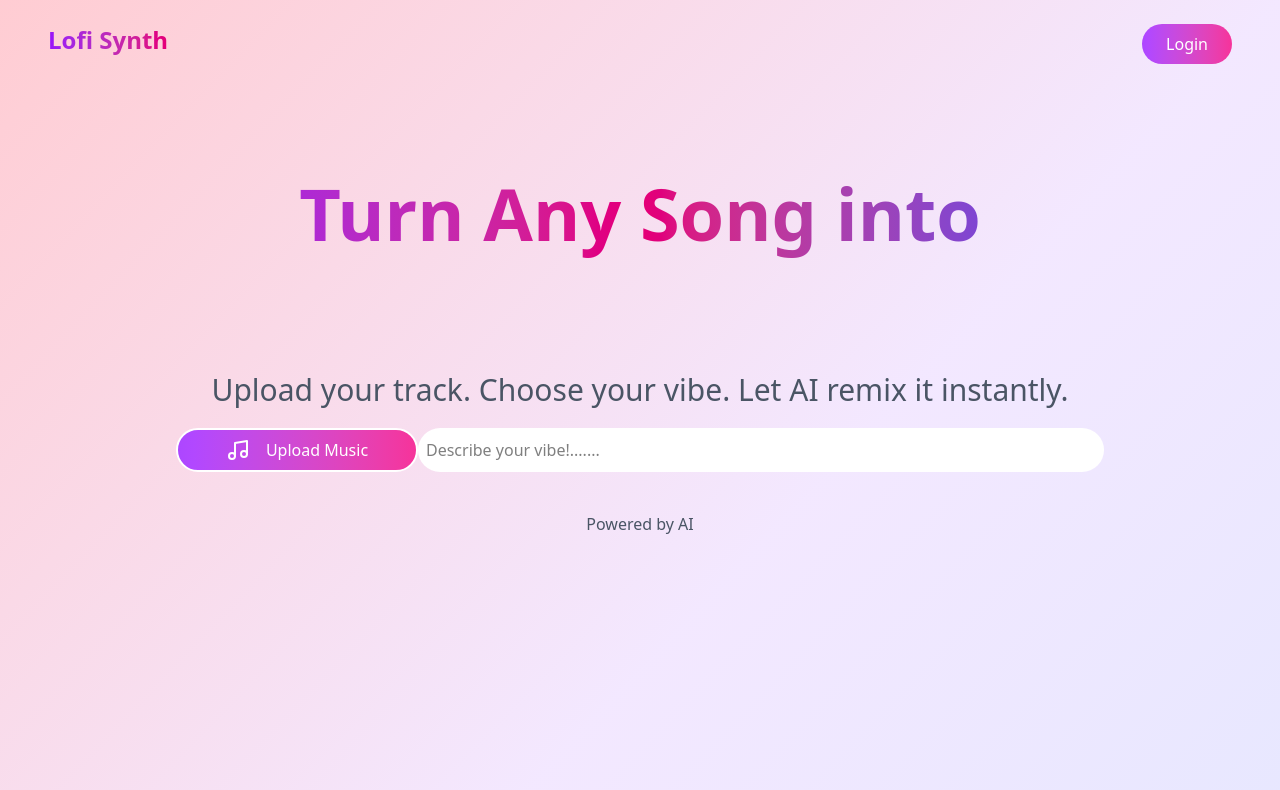
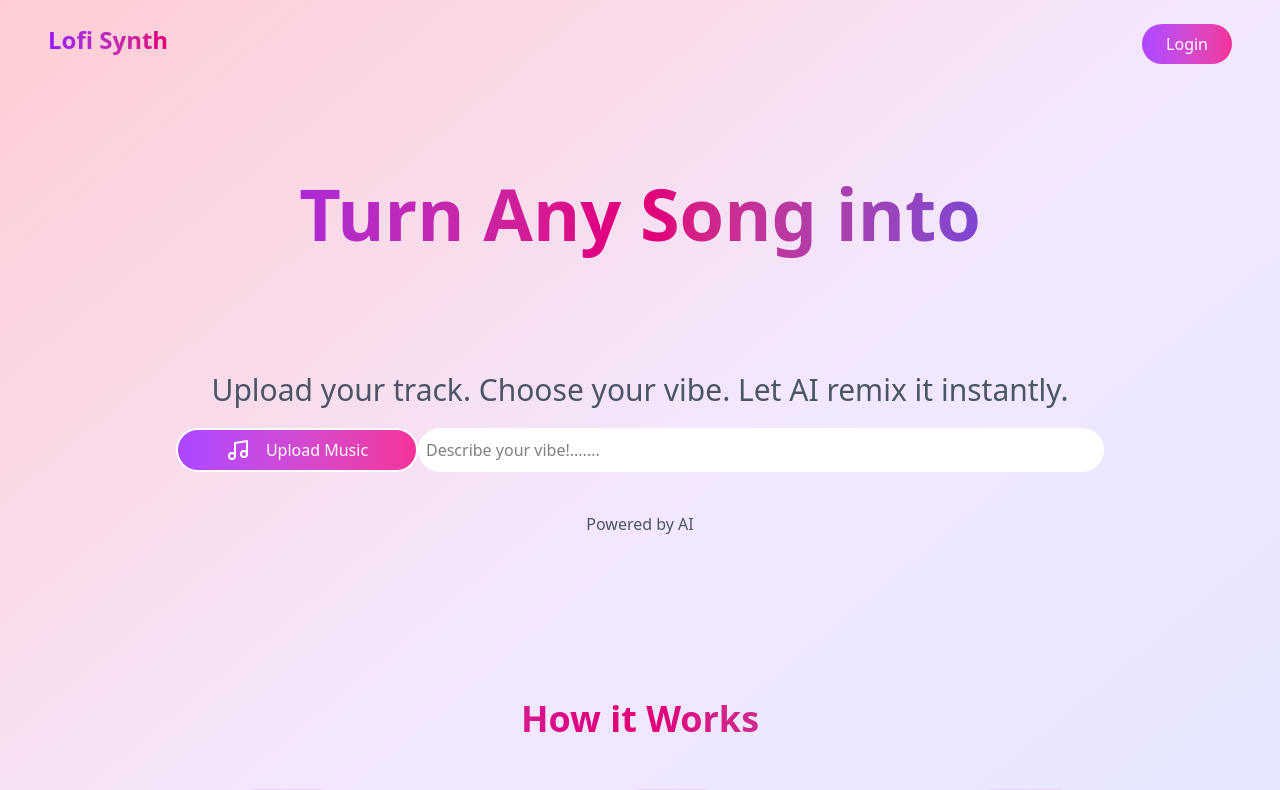
Before and after one commit to vachan-maker/lofi-synth, a Next.js app: page / in a window 1280 px wide. Shown: the top 790 px of the page. Built offline with nearby package versions, Linux system fonts and the light colour scheme; no server answers.

Commit message:
Made hero section smaller

```diff
--- a/src/app/components/Hero.jsx
+++ b/src/app/components/Hero.jsx
@@ -3,7 +3,7 @@ import { Icon } from "lucide-react";
 import { motion } from "framer-motion";
 export default function Hero() {
     return (
-        <div className="min-h-screen transition-colors">
+        <div className="min-h-1/2 transition-colors">
             <section className="container mx-auto px-8 py-20 text-center max-w-5xl">
                 <motion.h1
                     initial={{ opacity: 0, y: 50 }}
```
